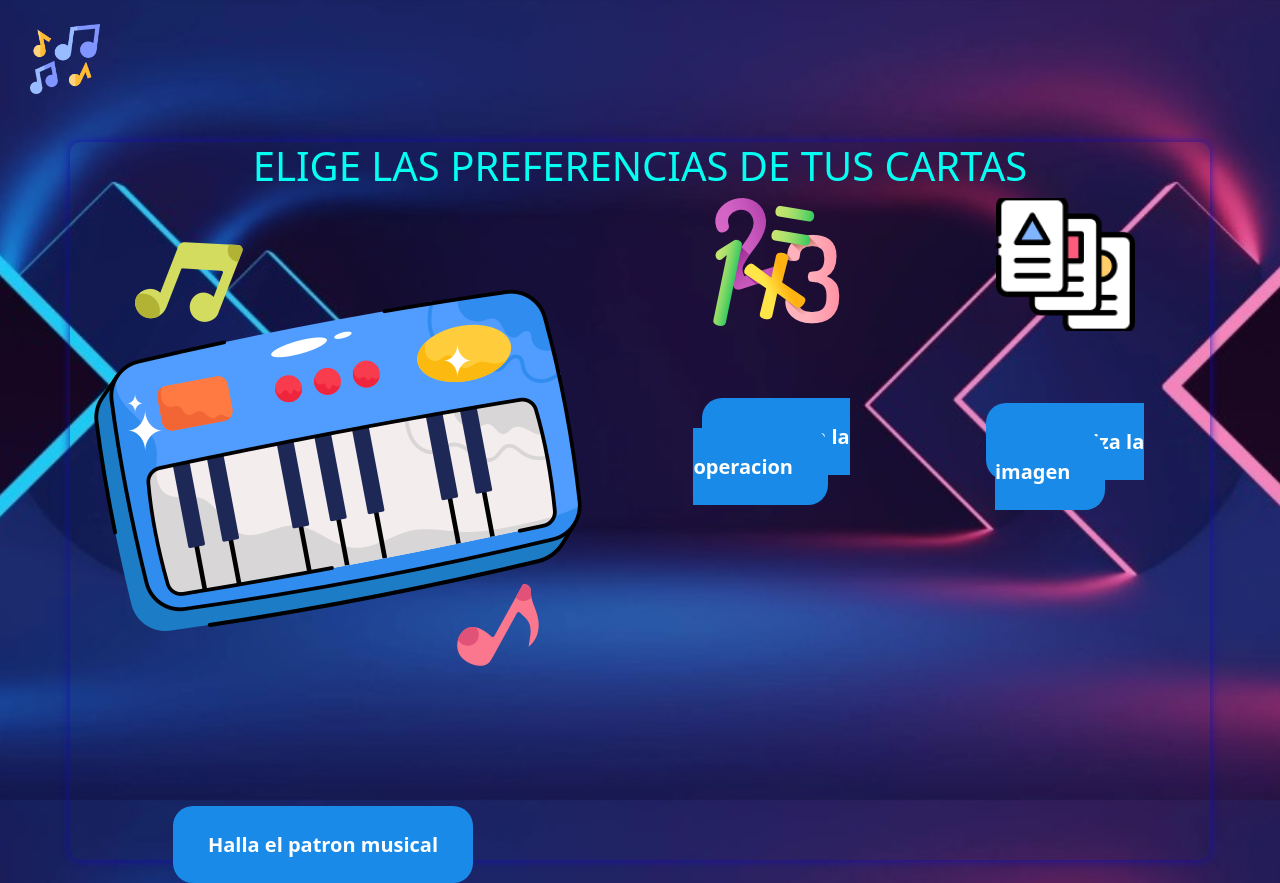
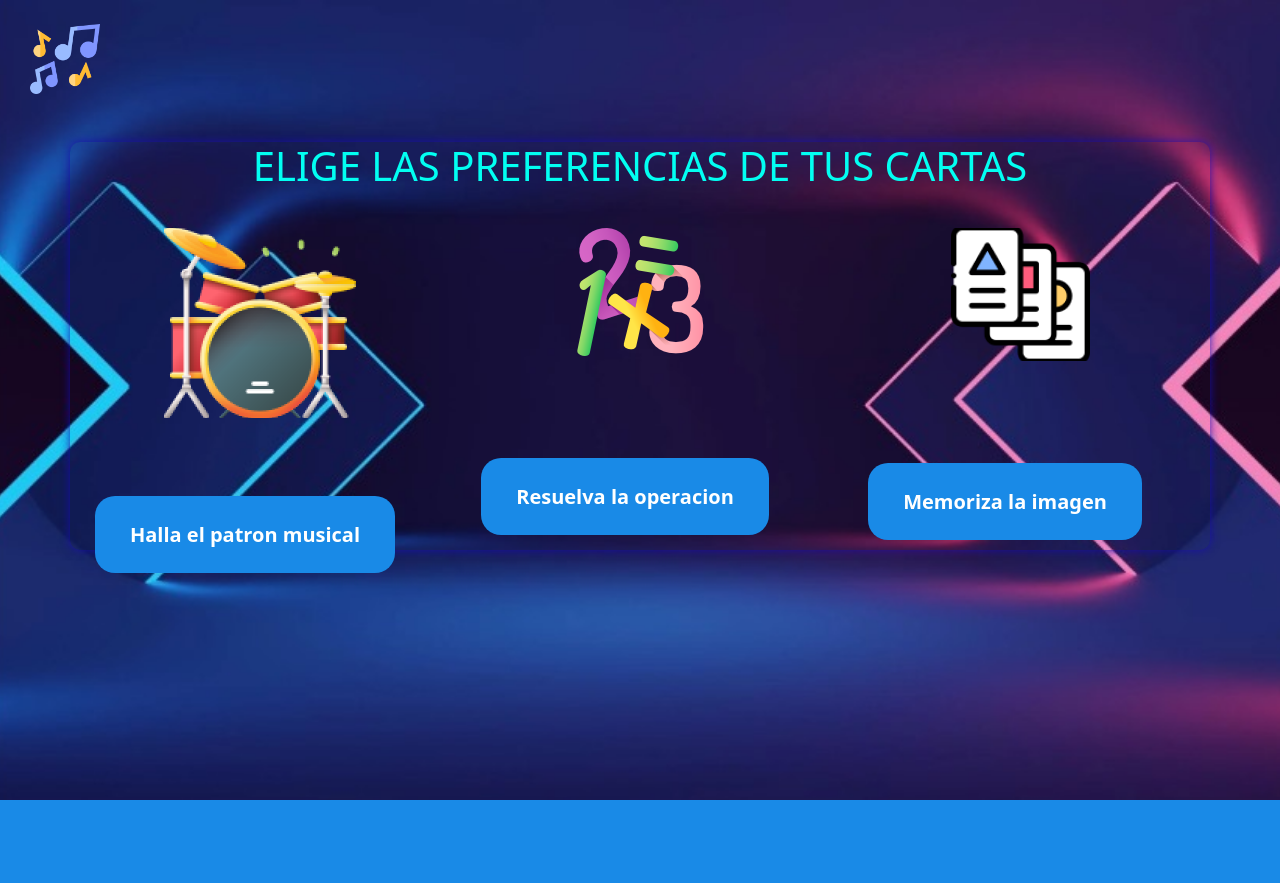
Before and after one commit to DanielBata25/Juego-Arcade-Memory, a PHP site: page /opciones.html in a window 1280 px wide. After the commit the page ends 800 px from the top, so only its background shows below. Run offline with PHP 8.4, Linux system fonts and the light colour scheme.

Commit message:
DOCUMENTACION

```diff
--- a/Video-juego/css/styles.css
+++ b/Video-juego/css/styles.css
@@ -75,7 +75,10 @@ body {
 	align-content: center;
 
 }
+.numeros2 img{
 
+	margin: 30px 30px 30px 30px;
+}
 .pci{
 	margin-left: 25px;
 }
@@ -90,7 +93,7 @@ body {
 	border-radius: 100px;
 	height: 450px;
 	width: 450px;
-	background-color: grey;
+	background-color: rgb(74, 216, 169);
 
 	float: left;
 }
@@ -172,5 +175,5 @@ body {
 	padding-top: 10px;
 	width: 250px;
 	height: 200px;
-	border-radius: 10px 10px;
+	border-radius:10px;
 }
--- a/Video-juego/opciones.html
+++ b/Video-juego/opciones.html
@@ -21,11 +21,11 @@
         <div class="row">
 
             <div class="col numeros2">
-                <img src="img/instrumento.png">
-                <br><br><br><br><br><br>
-                <a class="btn-2" href="" role="button">Halla el patron musical</a>
+                <img src="img/image 1.3.png">
+                <br><br><br><br>
+                <a class="btn-2" href="piano.html" role="button">Halla el patron musical</a>
             </div>
-            <div class="col numeros2 pci">
+            <div class="col numeros2">
                 <img src="img/image 1.2.png">
                 <br><br><br><br><br>
                 <a class="btn-2" href="" role="button">Resuelva la operacion</a>
```
Also changed, not shown: 10 other files.
